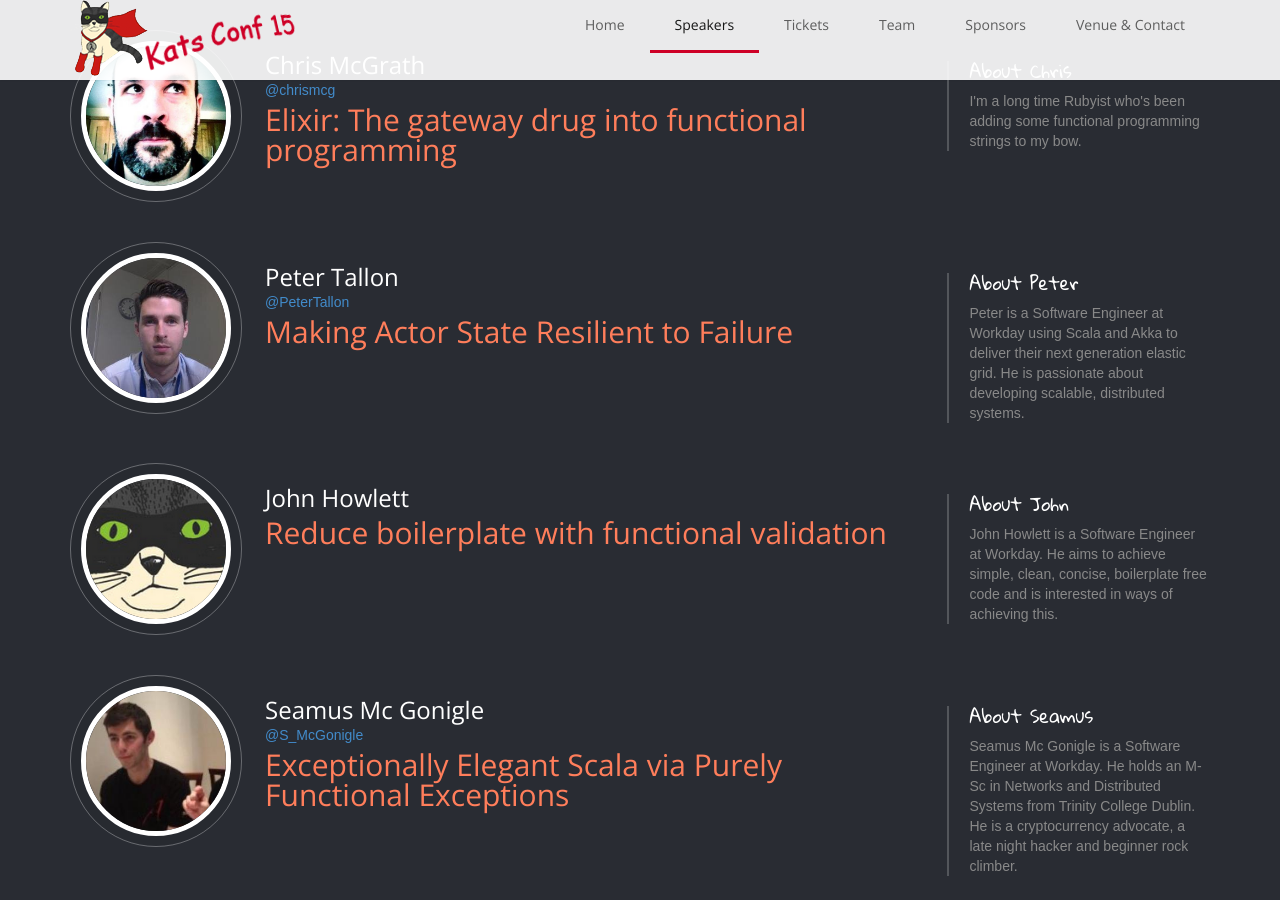
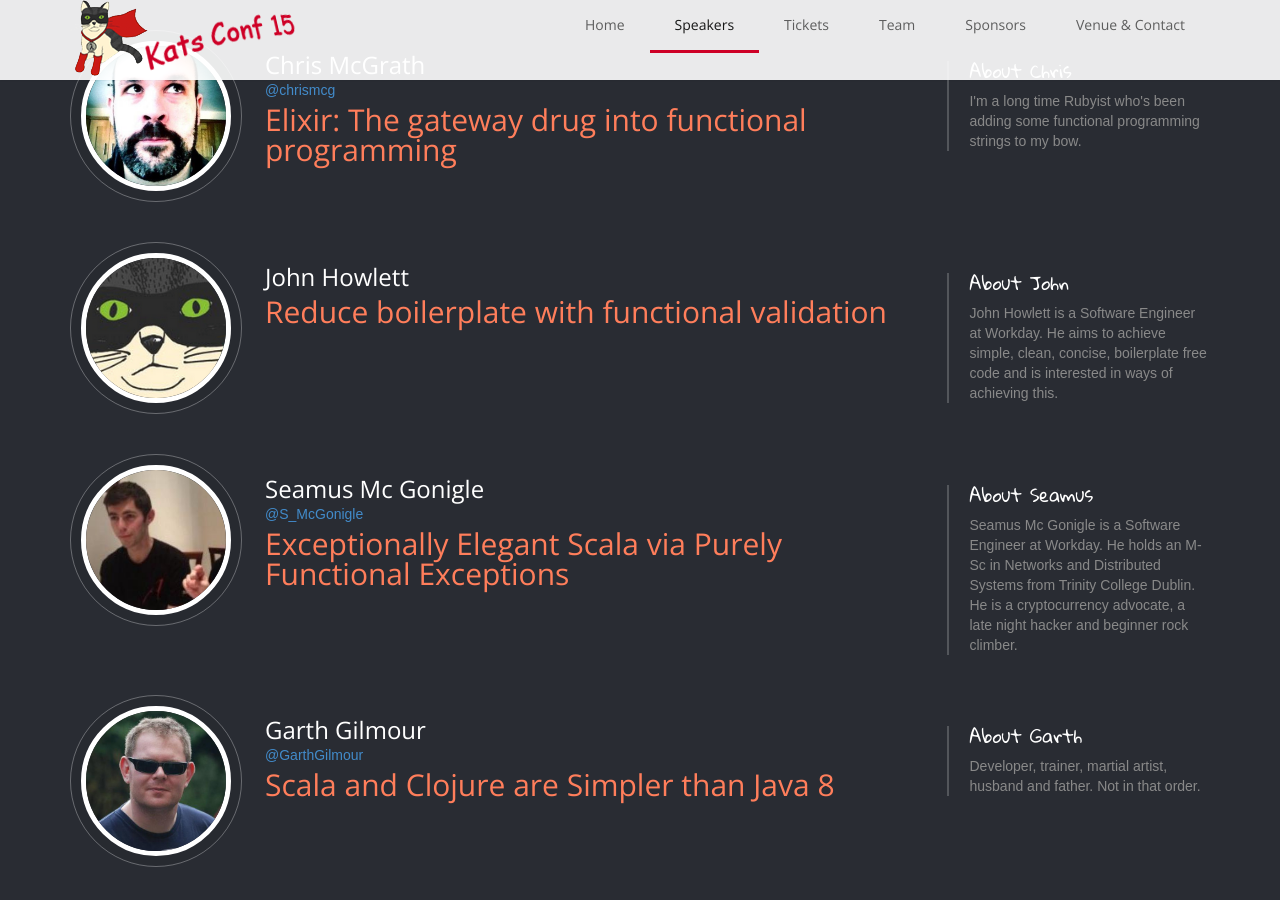
Before and after one commit to aidanf/functional-kats-conf, a Jekyll site: the page index.html, which Jekyll copies as it is, in a window 1280 px wide and 900 px high, scrolled down 4743 px. Built offline with Jekyll 4.4.1, drawn with Linux system fonts in a browser that asks for light colours; nearby versions of some CDN libraries; library files that are not in the unit come from our copies; Markdown is read by kramdown in place of the engine named in the settings.

Commit message:
removed P Tallon talk

```diff
--- a/index.html
+++ b/index.html
@@ -697,35 +697,6 @@
                         <div class="col-sm-2">
                             <div class="outer-border item">
                                 <div class="middle-border">
-                                    <img src="assets/pictures/tallon.jpeg" class="img-circle inner-border">
-                                </div>
-                            </div>
-                        </div><!-- /.col-md-2 -->
-
-                        <div class="col-sm-7">
-                            <p class="name">Peter Tallon</p>
-                            <p class="company"><a href="https://twitter.com/PeterTallon" target="_blank">@PeterTallon</a></p>
-                            <p class="talk-title">Making Actor State Resilient to Failure</p>
-                            <p class="time"><!-- <span class="time-start">08:00</span> - 08:45 --></p>
-                        </div><!-- /.col-md-7 -->
-
-                        <hr>
-
-                        <div class="col-sm-3">
-                            <div class="about">
-                                <h4>About Peter</h4>
-
-                                <p>
-                                  Peter is a Software Engineer at Workday using Scala and Akka to deliver their next generation elastic grid. He is passionate about developing scalable, distributed systems.
-                                </p>
-                            </div><!-- /.about -->
-                        </div><!-- /.col-md-3 -->
-                    </div><!-- /.speaker -->
-
-                    <div class="row speaker">
-                        <div class="col-sm-2">
-                            <div class="outer-border item">
-                                <div class="middle-border">
                                     <img src="assets/pictures/lambda-kat-placeholder.png" class="img-circle inner-border">
                                 </div>
                             </div>
```
